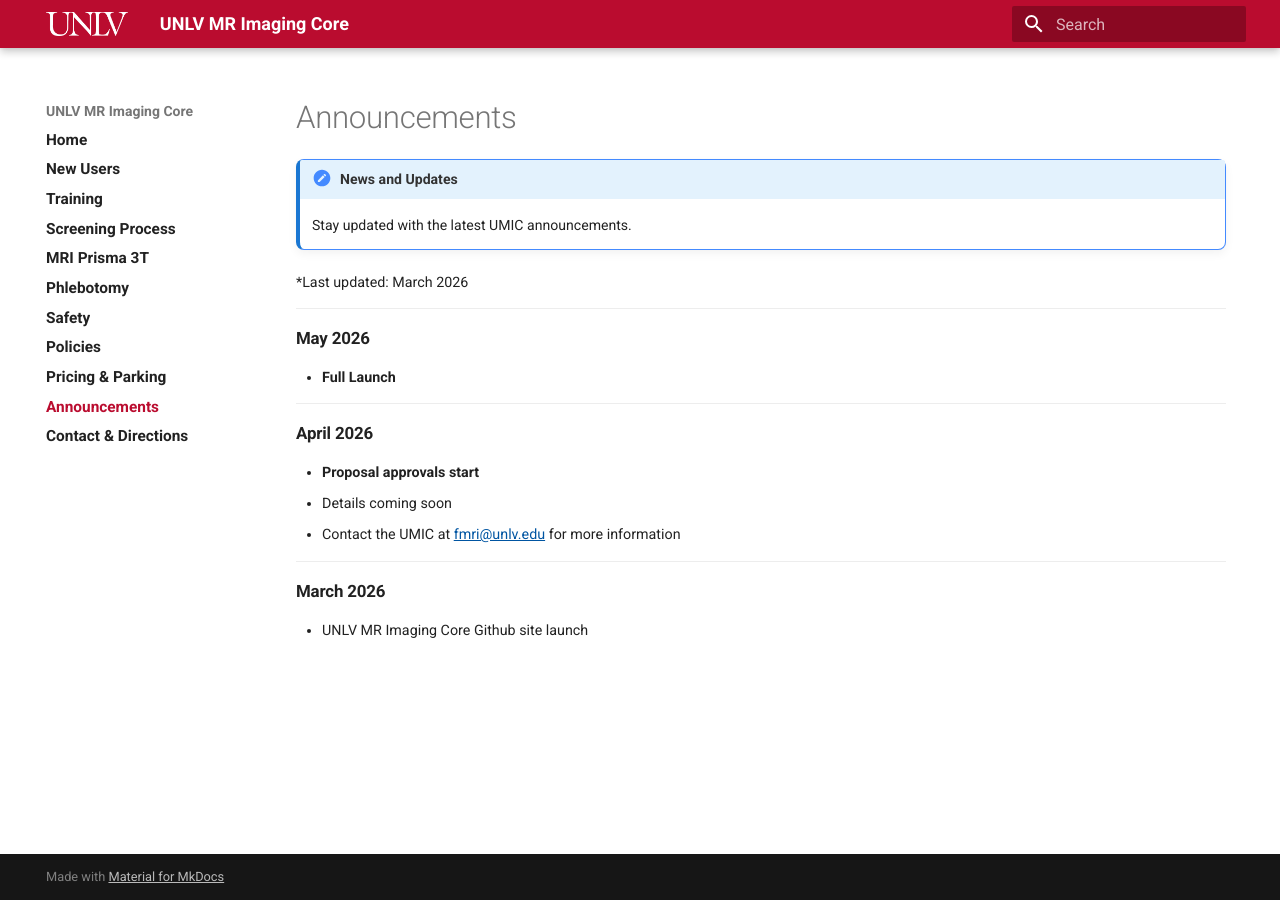
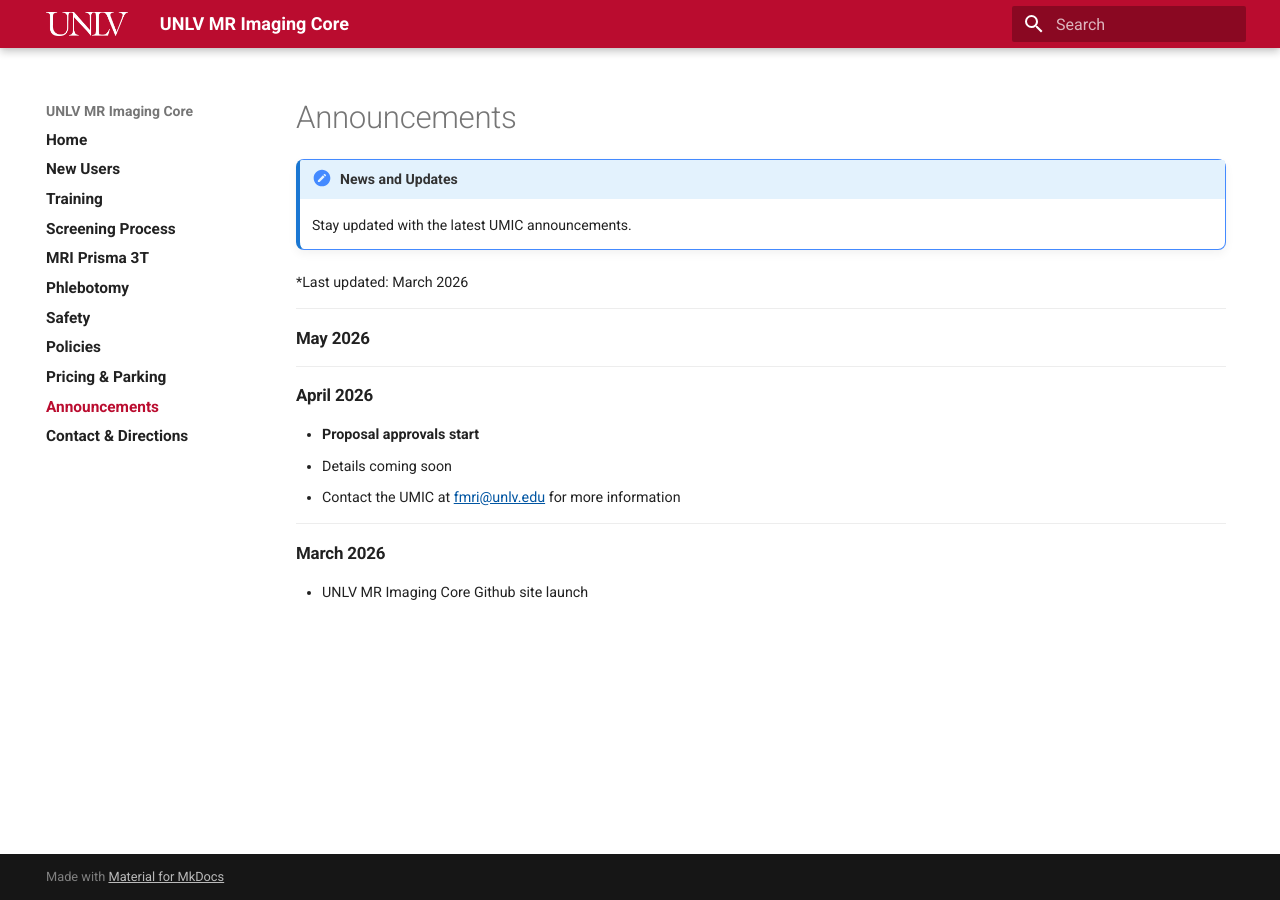
Before and after one commit to unlvfmri/umic, an MkDocs documentation site: the page built from docs/announcements.md, in a window 1280 px wide. Built offline with MkDocs 1.6.1 and Material for MkDocs 9.7.7, drawn with Linux system fonts in a browser that asks for light colours.

Commit message:
Removed wording under May 2026

```diff
--- a/docs/announcements.md
+++ b/docs/announcements.md
@@ -7,8 +7,6 @@
 ---
 
 ### May 2026
-
-- **Full Launch**
 
 ---
 
```
